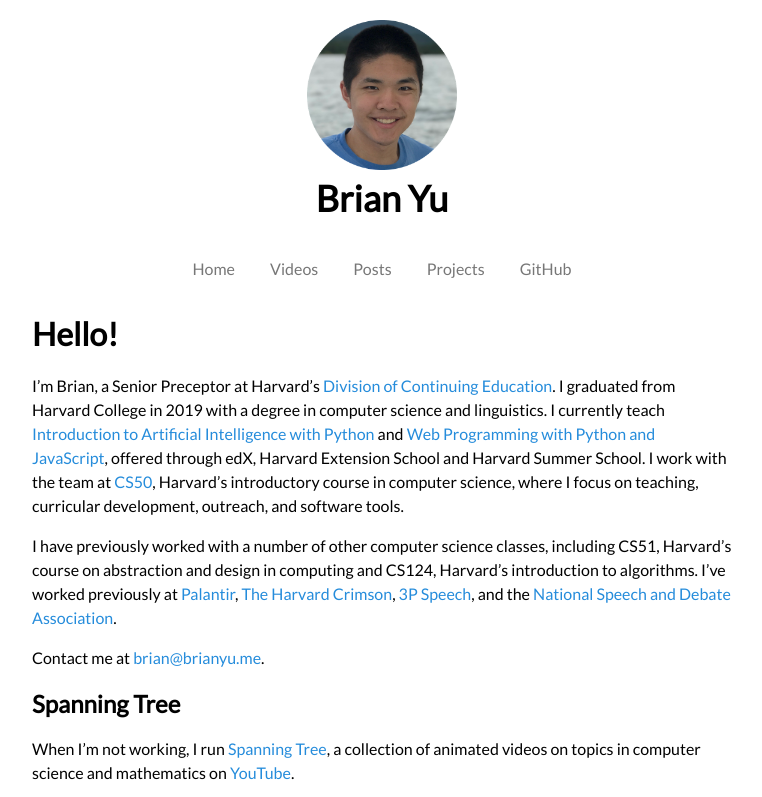
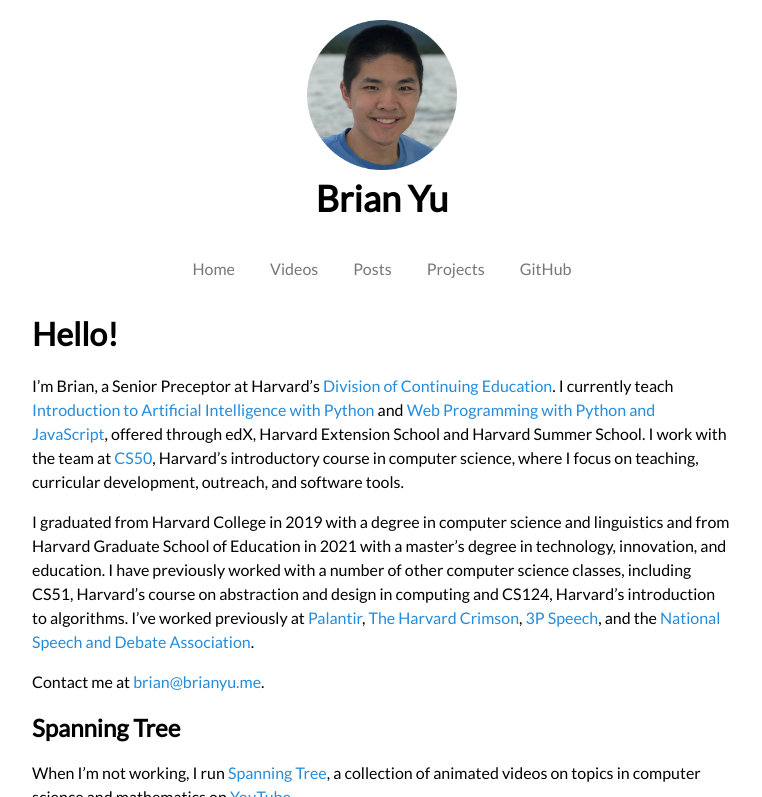
Before and after one commit to krishnadevz/homepage, a Jekyll site: the page built from index.md, in a window 1280 px wide and 900 px high, cut to the strip 0-797 px from the top of the window. Shown: the whole strip, without its empty margins (258-1020 px from the left). Built offline with Jekyll 4.4.1, drawn with Linux system fonts in a browser that asks for light colours; nearby versions of some CDN libraries; comment, search, counter and statistics services are not loaded; our own code applies the rules of GitHub Pages for plain Markdown files.

Commit message:
Update education

```diff
--- a/index.md
+++ b/index.md
@@ -5,10 +5,11 @@ layout: default
 # Hello!
 
 I'm Brian, a Senior Preceptor at Harvard's [Division of Continuing Education](https://www.dce.harvard.edu).
-I graduated from Harvard College in 2019 with a degree in computer science and linguistics.
 I currently teach [Introduction to Artificial Intelligence with Python](http://cs50.edx.org/ai) and [Web Programming with Python and JavaScript](https://www.edx.org/course/cs50s-web-programming-with-python-and-javascript), offered through edX, Harvard Extension School and Harvard Summer School.
 I work with the team at [CS50](https://cs50.harvard.edu/), Harvard's introductory course in computer science, where I focus on teaching, curricular development, outreach, and software tools.
 
+I graduated from Harvard College in 2019 with a degree in computer science and linguistics
+and from Harvard Graduate School of Education in 2021 with a master's degree in technology, innovation, and education.
 I have previously worked with a number of other computer science classes, including CS51, Harvard's course on abstraction and design in computing and CS124, Harvard's introduction to algorithms. I've worked previously at [Palantir](https://www.palantir.com), [The Harvard Crimson](https://www.thecrimson.com), [3P Speech](https://www.3pspeech.com), and the [National Speech and Debate Association](https://www.speechanddebate.org).
 
 Contact me at <brian@brianyu.me>.
```
